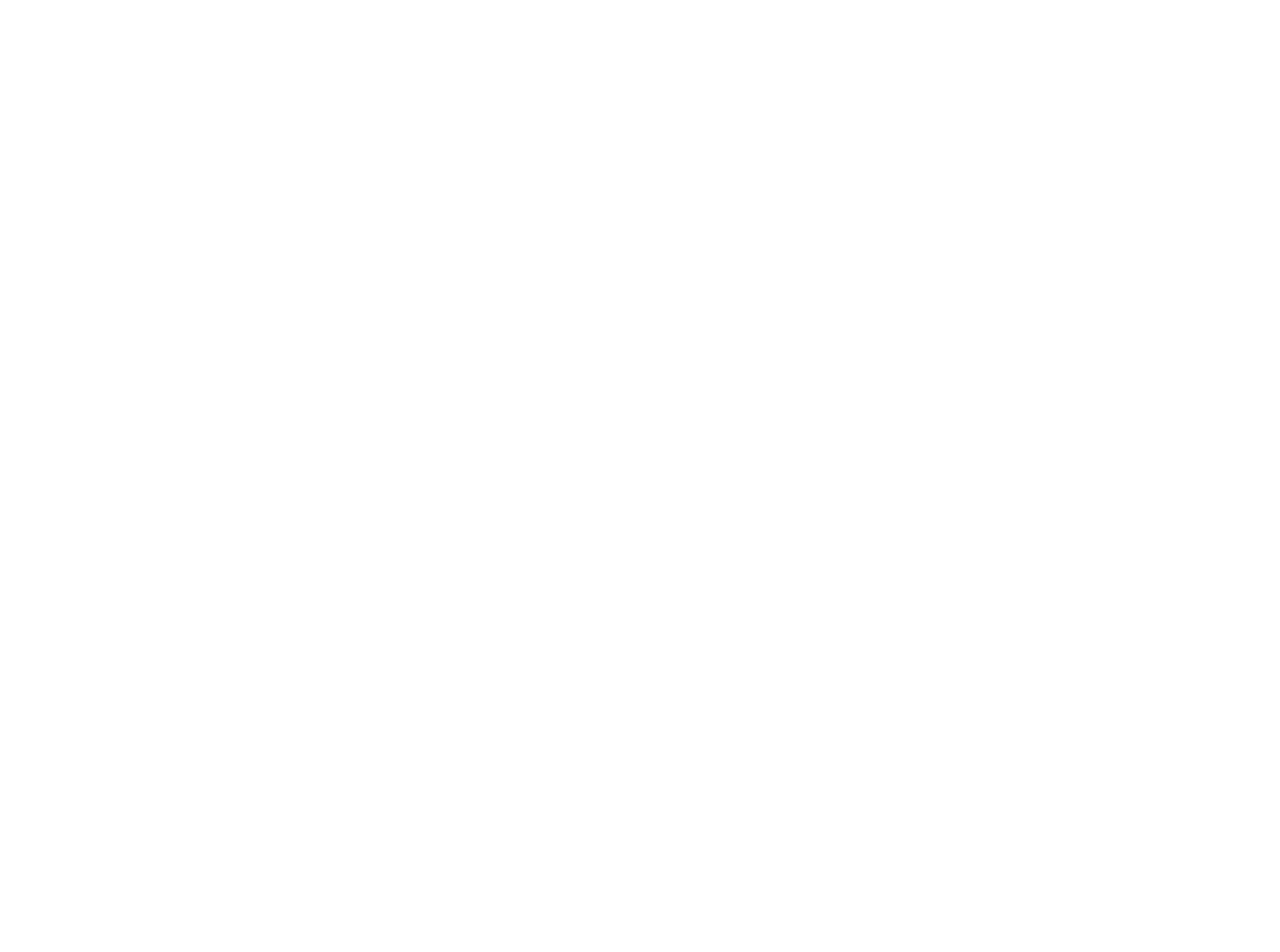
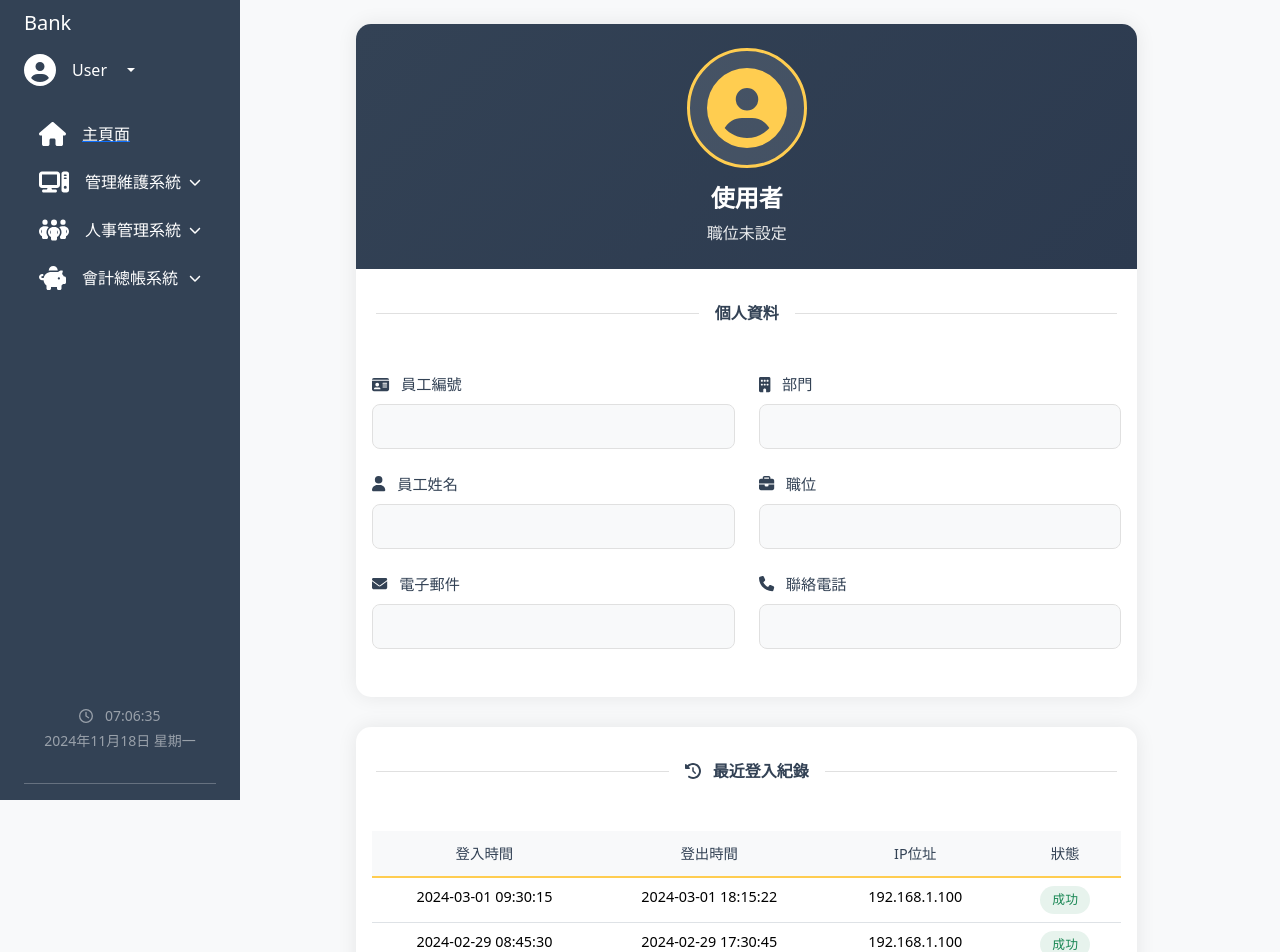
Before and after one commit to D1204463/Login_Permission_Web, a Vue app in the folder Login-Permission-Project-frontend/: page /Profile in a window 1280 px wide. Before the commit this address had no page. Shown: the top 952 px of the page. Before the commit the page ends 800 px from the top, so only its background shows below. Built offline with nearby package versions, Linux system fonts and the light colour scheme; a web font is replaced by a local one.

Commit message:
feat: profile
1. 新增profile頁面
2. 新增頁面路徑

```diff
--- /dev/null
+++ b/Login-Permission-Project-frontend/src/components/Profile.vue
@@ -0,0 +1,387 @@
+<template>
+  <div class="profile-container p-4">
+    <div class="card" style="margin-bottom: 30px;">
+      <!-- 個人資料頁頭部 -->
+      <div class="profile-header text-center p-4">
+        <div class="avatar-container mb-3">
+          <font-awesome-icon
+            :icon="['fas', 'circle-user']"
+            size="5x"
+            class="avatar-icon"
+          />
+        </div>
+        <h4 class="user-name mb-2">{{ profile.name || '使用者' }}</h4>
+        <span class="user-position">{{ profile.position || '職位未設定' }}</span>
+      </div>
+
+      <!-- 分隔線 -->
+      <div class="divider">
+        <span class="divider-text">個人資料</span>
+      </div>
+
+      <!-- 個人資料表單 -->
+      <div class="card-body pb-4">
+        <div class="row g-4">
+          <!-- 左側資料 -->
+          <div class="col-md-6">
+            <div class="info-group">
+              <div class="info-label">
+                <font-awesome-icon :icon="['fas', 'id-card']" class="me-2" />
+                員工編號
+              </div>
+              <input type="text" class="form-control custom-input" v-model="profile.employeeId" readonly>
+            </div>
+
+            <div class="info-group">
+              <div class="info-label">
+                <font-awesome-icon :icon="['fas', 'user']" class="me-2" />
+                員工姓名
+              </div>
+              <input type="text" class="form-control custom-input" v-model="profile.name" readonly>
+            </div>
+
+            <div class="info-group">
+              <div class="info-label">
+                <font-awesome-icon :icon="['fas', 'envelope']" class="me-2" />
+                電子郵件
+              </div>
+              <input type="email" class="form-control custom-input" v-model="profile.email" readonly>
+            </div>
+          </div>
+
+          <!-- 右側資料 -->
+          <div class="col-md-6">
+            <div class="info-group">
+              <div class="info-label">
+                <font-awesome-icon :icon="['fas', 'building']" class="me-2" />
+                部門
+              </div>
+              <input type="text" class="form-control custom-input" v-model="profile.department" readonly>
+            </div>
+
+            <div class="info-group">
+              <div class="info-label">
+                <font-awesome-icon :icon="['fas', 'briefcase']" class="me-2" />
+                職位
+              </div>
+              <input type="text" class="form-control custom-input" v-model="profile.position" readonly>
+            </div>
+
+            <div class="info-group">
+              <div class="info-label">
+                <font-awesome-icon :icon="['fas', 'phone']" class="me-2" />
+                聯絡電話
+              </div>
+              <input type="tel" class="form-control custom-input" v-model="profile.phone" readonly>
+            </div>
+          </div>
+        </div>
+      </div>
+    </div>
+
+
+    <!-- 新增登入紀錄卡片 -->
+    <div class="card">
+      <!-- 分隔線 -->
+      <div class="divider">
+        <span class="divider-text">
+          <font-awesome-icon :icon="['fas', 'clock-rotate-left']" class="me-2" />
+          最近登入紀錄
+        </span>
+      </div>
+
+      <!-- 登入紀錄表格 -->
+      <div class="card-body pb-4">
+        <div class="table-responsive">
+          <table class="table table-hover login-record-table">
+            <thead>
+              <tr>
+                <th class="text-center" style="width: 30%">登入時間</th>
+                <th class="text-center" style="width: 30%">登出時間</th>
+                <th class="text-center" style="width: 25%">IP位址</th>
+                <th class="text-center" style="width: 15%">狀態</th>
+              </tr>
+            </thead>
+            <tbody>
+              <tr v-for="record in loginRecords" :key="record.recordId">
+                <td class="text-center">{{ record.loginTime }}</td>
+                <td class="text-center">{{ record.logoutTime || '-' }}</td>
+                <td class="text-center">{{ record.ipAddress }}</td>
+                <td class="text-center">
+                  <span class="status-badge" :class="record.status === 'success' ? 'success' : 'error'">
+                    {{ record.status === 'success' ? '成功' : '失敗' }}
+                  </span>
+                </td>
+              </tr>
+            </tbody>
+          </table>
+        </div>
+      </div>
+    </div>
+  </div>
+</template>
+
+<script setup>
+import { ref, onMounted } from 'vue'
+import { useStore } from 'vuex'
+
+const store = useStore()
+const profile = ref({
+  name: '',
+  employeeId: '',
+  email: '',
+  department: '',
+  position: '',
+  phone: ''
+})
+
+onMounted(async () => {
+  try {
+    // const response = await store.dispatch('auth/fetchUserProfile')
+    // profile.value = response.data
+  } catch (error) {
+    console.error('Failed to fetch profile:', error)
+  }
+})
+
+// 新增登入紀錄數據
+const loginRecords = ref([
+  {
+    recordId: 1,
+    loginTime: '2024-03-01 09:30:15',
+    logoutTime: '2024-03-01 18:15:22',
+    ipAddress: '192.168.1.100',
+    status: 'success'
+  },
+  {
+    recordId: 2,
+    loginTime: '2024-02-29 08:45:30',
+    logoutTime: '2024-02-29 17:30:45',
+    ipAddress: '192.168.1.100',
+    status: 'success'
+  },
+  {
+    recordId: 3,
+    loginTime: '2024-02-28 09:15:20',
+    logoutTime: null,
+    ipAddress: '192.168.1.105',
+    status: 'error'
+  }
+])
+
+onMounted(async () => {
+  try {
+    // 獲取個人資料
+    // const profileResponse = await store.dispatch('auth/fetchUserProfile')
+    // profile.value = profileResponse.data
+
+    // 獲取登入紀錄
+    // const recordsResponse = await store.dispatch('auth/fetchLoginRecords')
+    // loginRecords.value = recordsResponse.data
+  } catch (error) {
+    console.error('Failed to fetch data:', error)
+  }
+})
+</script>
+
+<style scoped>
+.profile-container {
+  animation: fadeIn 0.3s ease-out;
+  max-width: 1000px;
+  margin: 0 auto;
+}
+
+.card {
+  border: none;
+  border-radius: 15px;
+  box-shadow: 0 0 20px rgba(0, 0, 0, 0.08);
+  background: #ffffff;
+  overflow: hidden;
+}
+
+.profile-header {
+  background: linear-gradient(135deg, #334255 0%, #2c3a4f 100%);
+  color: white;
+  padding: 2rem;
+  position: relative;
+}
+
+.avatar-container {
+  width: 120px;
+  height: 120px;
+  margin: 0 auto;
+  background: rgba(255, 255, 255, 0.1);
+  border-radius: 60px;
+  display: flex;
+  align-items: center;
+  justify-content: center;
+  border: 3px solid #FFCD50;
+}
+
+.avatar-icon {
+  color: #FFCD50;
+}
+
+.user-name {
+  font-size: 1.5rem;
+  font-weight: 600;
+  margin-bottom: 0.5rem;
+}
+
+.user-position {
+  font-size: 1rem;
+  opacity: 0.9;
+}
+
+.divider {
+  position: relative;
+  text-align: center;
+  margin: 2rem 0;
+}
+
+.divider-text {
+  background: white;
+  padding: 0 1rem;
+  color: #334255;
+  font-weight: 600;
+  position: relative;
+  z-index: 1;
+}
+
+.divider::before {
+  content: '';
+  position: absolute;
+  top: 50%;
+  left: 20px;
+  right: 20px;
+  height: 1px;
+  background: #e0e0e0;
+  z-index: 0;
+}
+
+.info-group {
+  margin-bottom: 1.5rem;
+}
+
+.info-label {
+  color: #334255;
+  font-weight: 500;
+  margin-bottom: 0.5rem;
+  font-size: 0.95rem;
+}
+
+.custom-input {
+  background-color: #f8f9fa;
+  border: 1px solid #e0e0e0;
+  padding: 0.6rem 1rem;
+  border-radius: 8px;
+  color: #495057;
+  transition: all 0.3s ease;
+}
+
+.custom-input:read-only {
+  background-color: #f8f9fa;
+  cursor: default;
+}
+
+.custom-input:read-only:focus {
+  box-shadow: none;
+  border-color: #e0e0e0;
+}
+
+.btn-edit {
+  background-color: #FFCD50;
+  color: #334255;
+  padding: 0.6rem 2rem;
+  border-radius: 50px;
+  font-weight: 500;
+  transition: all 0.3s ease;
+  border: none;
+}
+
+.btn-edit:hover {
+  background-color: #ffd666;
+  transform: translateY(-1px);
+  box-shadow: 0 4px 12px rgba(255, 205, 80, 0.2);
+}
+
+/* 新增登入紀錄相關樣式 */
+.login-record-table {
+  margin-bottom: 0;
+  font-size: 0.9rem;
+}
+
+.login-record-table thead th {
+  background-color: #f8f9fa;
+  border-bottom: 2px solid #FFCD50;
+  color: #334255;
+  font-weight: 500;
+  padding: 0.75rem;
+}
+
+.login-record-table tbody tr {
+  transition: background-color 0.2s ease;
+}
+
+.login-record-table tbody tr:hover {
+  background-color: #f8f9fa;
+}
+
+.status-badge {
+  display: inline-block;
+  padding: 0.25rem 0.75rem;
+  border-radius: 50px;
+  font-size: 0.8rem;
+  font-weight: 500;
+}
+
+.status-badge.success {
+  background-color: rgba(25, 135, 84, 0.1);
+  color: #198754;
+}
+
+.status-badge.error {
+  background-color: rgba(220, 53, 69, 0.1);
+  color: #dc3545;
+}
+
+@keyframes fadeIn {
+  from {
+    opacity: 0;
+    transform: translateY(20px);
+  }
+  to {
+    opacity: 1;
+    transform: translateY(0);
+  }
+}
+
+/* 響應式設計 */
+@media (max-width: 768px) {
+  .profile-container {
+    padding: 1rem !important;
+  }
+
+  .avatar-container {
+    width: 100px;
+    height: 100px;
+  }
+
+  .divider {
+    margin: 1.5rem 0;
+  }
+
+  .card-body {
+    padding: 1rem;
+  }
+
+  .login-record-table {
+    font-size: 0.8rem;
+  }
+
+  .status-badge {
+    padding: 0.2rem 0.5rem;
+    font-size: 0.75rem;
+  }
+}
+</style>
--- a/Login-Permission-Project-frontend/src/components/Sidebar.vue
+++ b/Login-Permission-Project-frontend/src/components/Sidebar.vue
@@ -19,7 +19,7 @@
                         </a>
                         <ul class="dropdown-menu dropdown-menu-dark text-small shadow">
                             <li><a class="dropdown-item" href="#">Settings</a></li>
-                            <li><a class="dropdown-item" href="#">Profile</a></li>
+                            <li><router-link to="/profile" class="dropdown-item">Profile</router-link></li>
                             <li>
                                 <hr class="dropdown-divider">
                             </li>
@@ -59,7 +59,7 @@
                             <div class="submenu-container" :class="{ 'show': isSubmenuOpen.submenu1 }">
                                 <ul class="nav flex-column ms-4 submenu-items">
                                     <li class="w-100" v-for="item in filteredManagementItems" :key="item.name">
-                                        <router-link :to="item.url" class="submenu-link"  >
+                                        <router-link :to="item.url" class="submenu-link" v-slot="{ navigate }" custom>
                                             <a @click="navigate" class="submenu-link"
                                                 :class="{ 'active': $route.path === item.url }">
                                                 <span class="d-none d-sm-inline">{{ item.name }}</span>
--- a/Login-Permission-Project-frontend/src/router/router.js
+++ b/Login-Permission-Project-frontend/src/router/router.js
@@ -10,7 +10,8 @@
 import LoginRecord from "../views/LoginRecord.vue";
 import Employee from "../views/Employee.vue";
 import EmployeeStatusView from '../views/EmployeeStatusView.vue';
-import Department from '../views/Department.vue'
+import Department from '../views/Department.vue';
+import ProfileView from '../views/Profile.vue'
 
 import store from '../store';
 import { PERMISSIONS } from "../utils/jwt";
@@ -99,6 +100,11 @@
             ]
         }
     },
+    {
+        path: '/Profile',
+        name: 'Profile',
+        component: ProfileView
+    }
 
 
     // {
--- /dev/null
+++ b/Login-Permission-Project-frontend/src/views/Profile.vue
@@ -0,0 +1,32 @@
+<template>
+    <div class="container-fluid">
+        <div class="row">
+            <div class="col-3">
+                <Sidebar />
+            </div>
+            <div class="col-8">
+                <!-- 使用 router-view 來顯示路由組件 -->
+                <Profile />
+            </div>
+        </div>
+    </div>
+</template>
+
+<script setup>
+import Sidebar from '../components/Sidebar.vue';
+import Profile from '../components/Profile.vue';
+</script>
+
+<style scoped>
+.container-fluid {
+  padding: 0;
+}
+
+.row {
+  margin: 0;
+}
+
+.col-3, .col-9 {
+  padding: 0;
+}
+</style>
```
